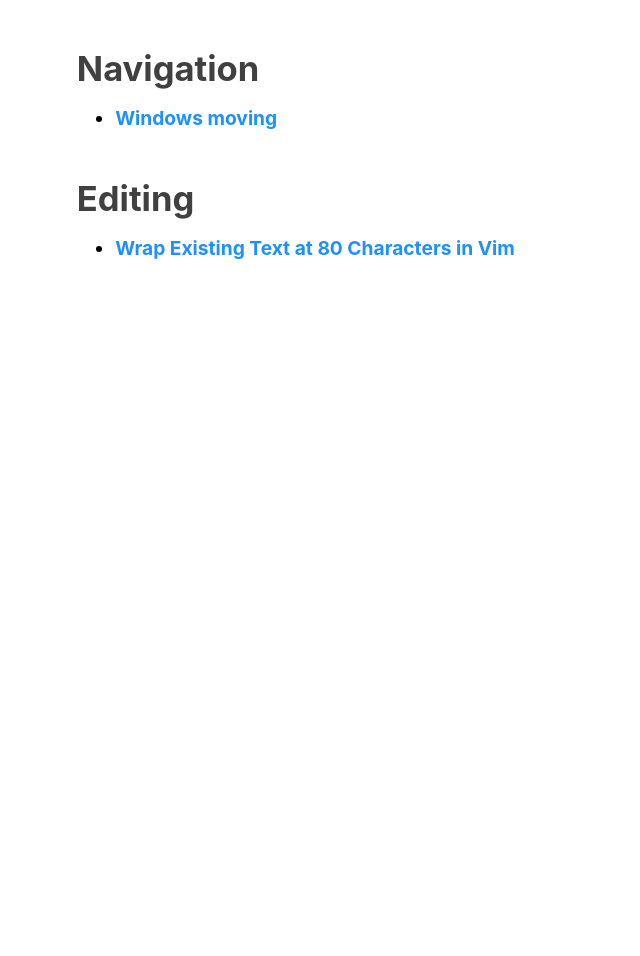
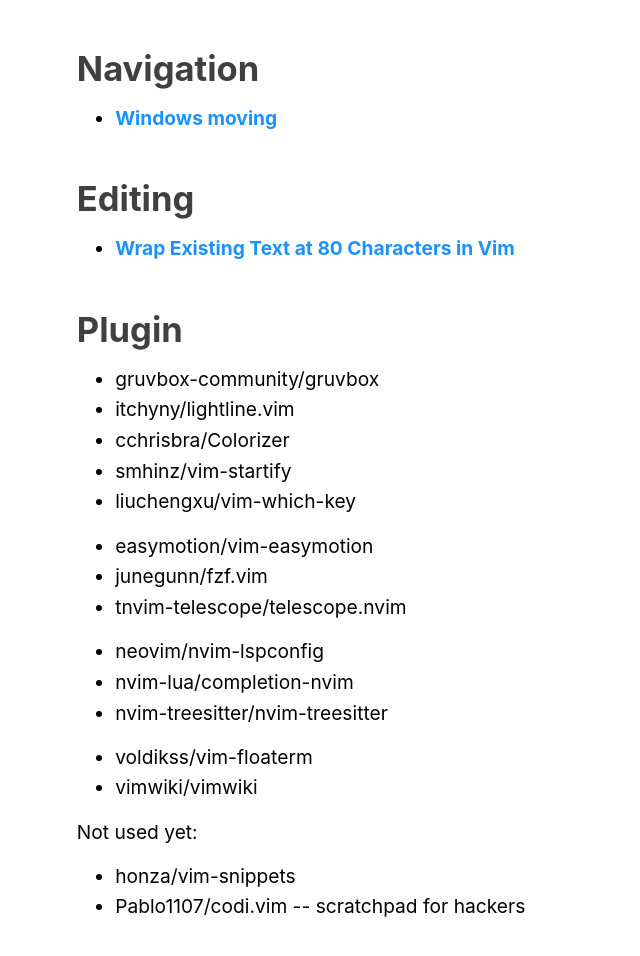
Before and after one commit to merlinvn/wiki, a plain HTML site: page docs/tools/Vim.html in a window 1280 px wide. Shown: the whole page, without its empty margins (0-640 px from the left). Before the commit the page ends 800 px from the top, so only its background shows below. Drawn offline with Linux system fonts and the light colour scheme.

Commit message:
add vim plugins

```diff
--- a/docs/tools/Vim.html
+++ b/docs/tools/Vim.html
@@ -22,5 +22,73 @@
 
 </ul>
 
+<div id="Plugin"><h2 id="Plugin" class="header"><a href="#Plugin">Plugin</a></h2></div>
+
+<ul>
+<li>
+gruvbox-community/gruvbox
+
+<li>
+itchyny/lightline.vim
+
+<li>
+cchrisbra/Colorizer
+
+<li>
+smhinz/vim-startify
+
+<li>
+liuchengxu/vim-which-key
+
+</ul>
+
+<ul>
+<li>
+easymotion/vim-easymotion
+
+<li>
+junegunn/fzf.vim
+
+<li>
+tnvim-telescope/telescope.nvim
+
+</ul>
+
+<ul>
+<li>
+neovim/nvim-lspconfig
+
+<li>
+nvim-lua/completion-nvim
+
+<li>
+nvim-treesitter/nvim-treesitter
+
+</ul>
+
+<ul>
+<li>
+voldikss/vim-floaterm
+
+<li>
+vimwiki/vimwiki
+
+</ul>
+
+
+
+<p>
+Not used yet:
+</p>
+
+<ul>
+<li>
+honza/vim-snippets
+
+<li>
+Pablo1107/codi.vim -- scratchpad for hackers
+
+</ul>
+
 </body>
 </html>
```
Also changed, not shown: docs/os/Installing xorg and window manager.html (+2 -2 lines), 2 other files.
